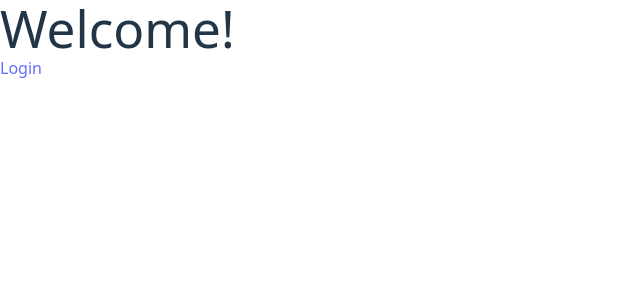
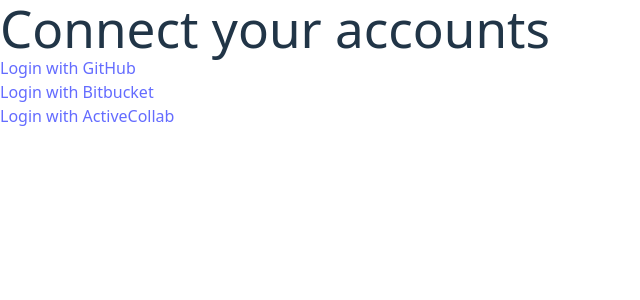
Before and after one commit to LouiseClaughton/Reflect, a React (Vite) app in the folder reflect/: page / in a window 1280 px wide. Shown: the top 300 px of the page, without its empty margins (0-640 px from the left). Built offline with nearby package versions, Linux system fonts and the light colour scheme; no server answers.

Commit message:
reformatted login and backend to accept multiple providers

```diff
--- a/reflect/src/js/login.jsx
+++ b/reflect/src/js/login.jsx
@@ -1,23 +1,78 @@
-import { useState, useEffect } from 'react'
-import LiquidGlassBtn from './Components/liquid-glass-btn';
+import { useState, useEffect, act } from "react";
+import LiquidGlassBtn from "./Components/liquid-glass-btn";
 
 function Login() {
-    const clientId = "Ov23liggGB7YuMpZGh1w";
     const redirectUrl = "http://localhost:5173/callback";
+    const githubClientId = import.meta.env.VITE_GITHUB_CLIENT_ID;
+    const bitbucketClientId = import.meta.env.VITE_BITBUCKET_CLIENT_ID;
+    const activeCollabClientId = import.meta.env.VITE_ACTIVECOLLAB_CLIENT_ID;
 
-    const loginUrl =
-    `https://github.com/login/oauth/authorize` +
-    `?client_id=${clientId}` +
-    `&scope=repo read:org`;
+    const providers = [
+        {
+            id: "github",
+            name: "GitHub",
+            authUrl: `https://github.com/login/oauth/authorize?client_id=${githubClientId}&redirect_uri=${redirectUrl}&scope=repo read:org&state=github`,
+        },
+        {
+            id: "bitbucket",
+            name: "Bitbucket",
+            authUrl: `https://bitbucket.org/site/oauth2/authorize?client_id=${bitbucketClientId}&response_type=code&redirect_uri=${redirectUrl}&state=bitbucket`,
+        },
+        {
+            id: "activecollab",
+            name: "ActiveCollab",
+            authUrl: `https://app.activecollab.com/oauth2/authorize?client_id=${activeCollabClientId}&response_type=code&redirect_uri=${redirectUrl}&state=activecollab`,
+        },
+    ];
+
+    const [loggedIn, setLoggedIn] = useState({});
+
+    useEffect(() => {
+        const status = {};
+        // Store logged in status in local storage
+        providers.forEach((provider) => {
+            if (localStorage.getItem(`${provider.id}_token`)) {
+                status[provider.id] = true;
+            }
+        });
+        setLoggedIn(status);
+    }, []);
+
+    const allConnected = providers.every((provider) => loggedIn[provider.id]);
 
     return (
         <div className="w-full h-full flex justify-center items-center">
-            <div className="">
-                <h1>Welcome!</h1>
-                <LiquidGlassBtn href={loginUrl}>Login</LiquidGlassBtn>
+            <div className="space-y-4">
+                <h1 className="text-xl font-bold">Connect your accounts</h1>
+
+                {providers.map((provider) => {
+                    const connected = loggedIn[provider.id];
+
+                    return (
+                        <div key={provider.id} className="flex items-center gap-3">
+                        {connected ? (
+                            <span className="text-green-500">
+                            ✓ {provider.name} Connected
+                            </span>
+                        ) : (
+                            <LiquidGlassBtn href={provider.authUrl}>
+                                Login with {provider.name}
+                            </LiquidGlassBtn>
+                        )}
+                        </div>
+                    );
+                })}
+
+                {allConnected && (
+                    <div className="pt-4">
+                        <LiquidGlassBtn href="/dashboard">
+                        Continue
+                        </LiquidGlassBtn>
+                    </div>
+                )}
             </div>
         </div>
-    )
+    );
 }
 
 export default Login;
```
Also changed, not shown: 1 other file (tests, documents, lock files or other folders).
